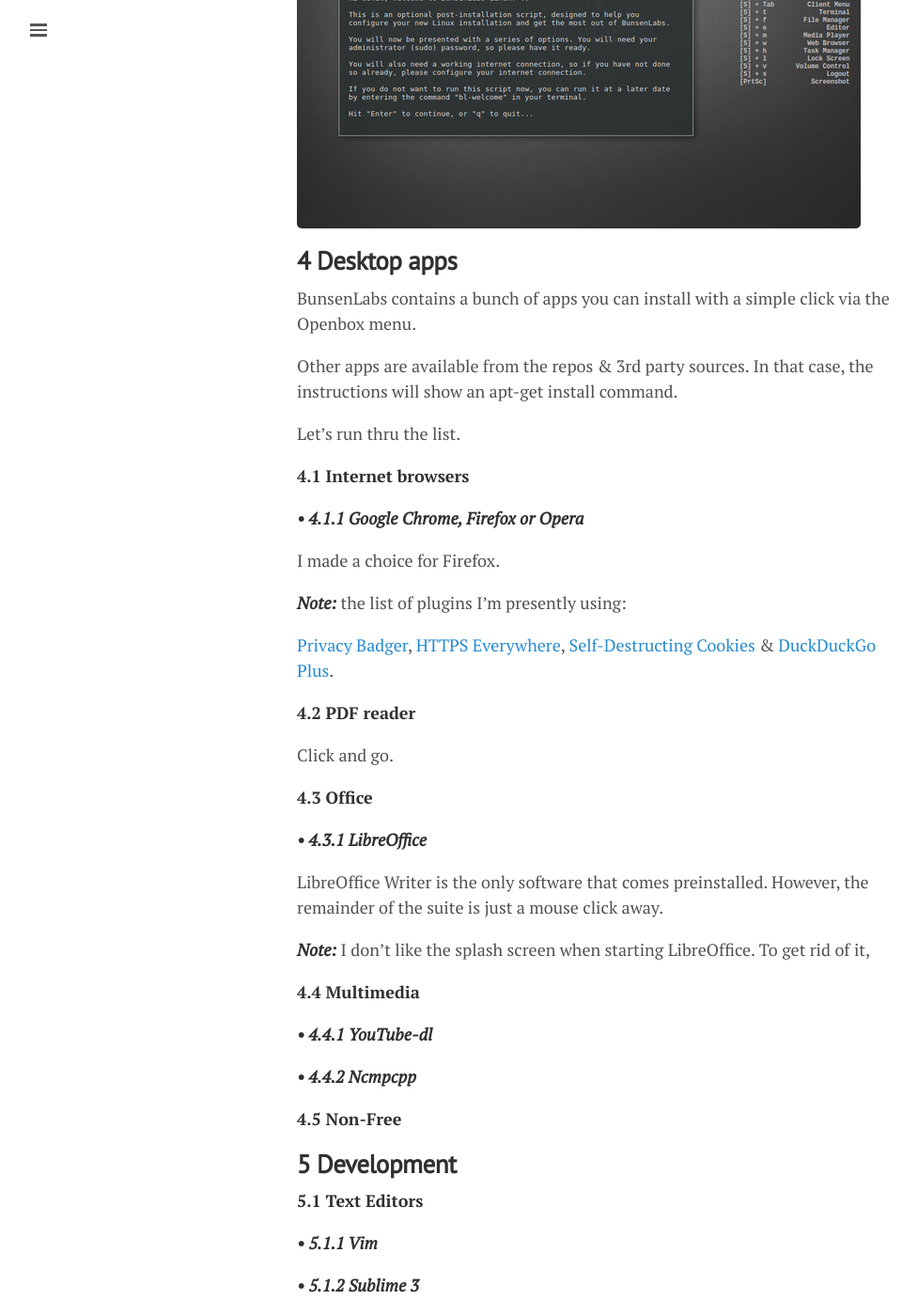
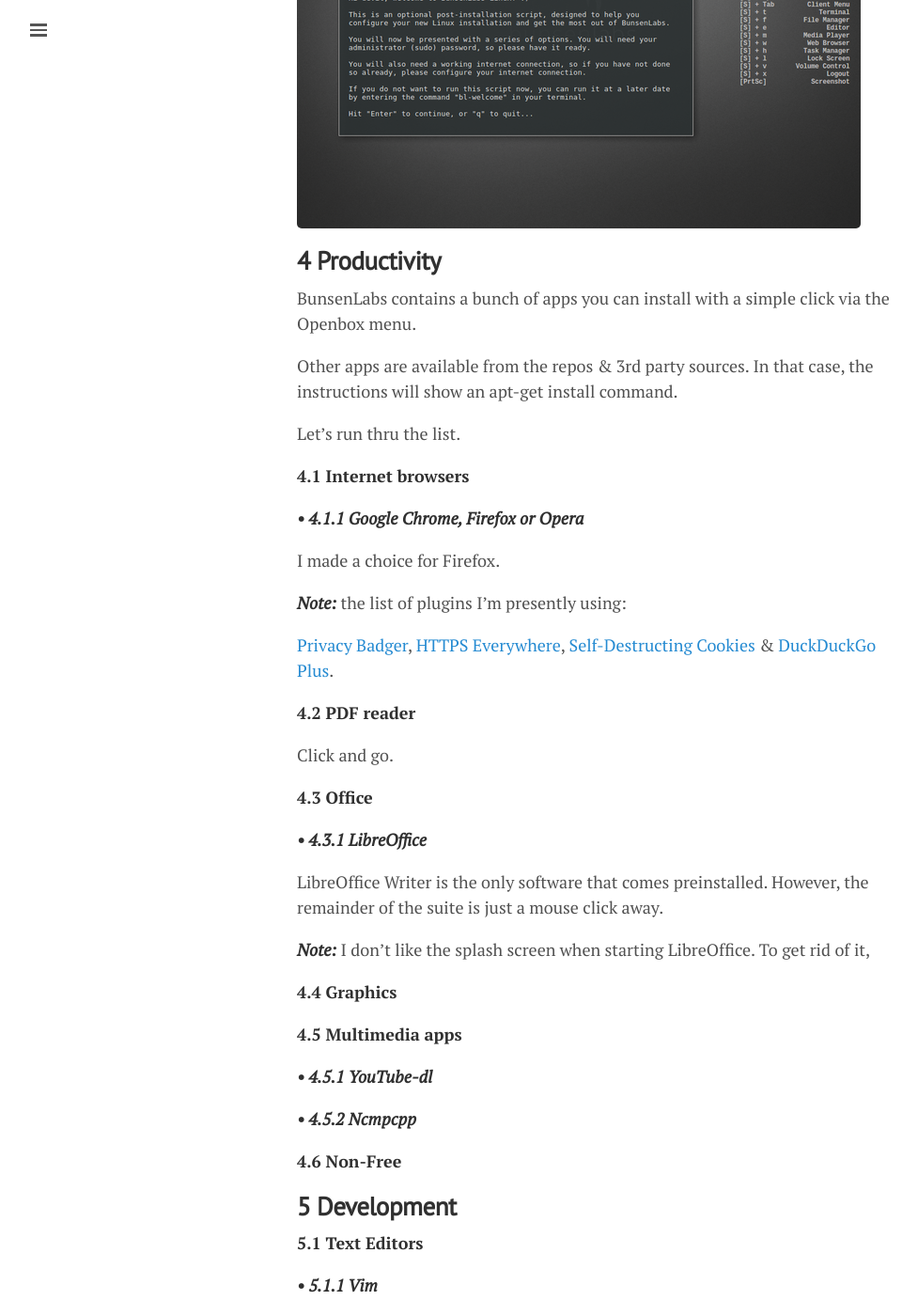
Before and after one commit to lgeurts/lgeurts.github.io, a Jekyll site: the page built from _posts/2017-07-11-bunsenlabs-linux-setup-notes-for dell-inspiron-6000.md, in a window 1280 px wide and 1400 px high, scrolled down 1880 px. Shown: the whole window at 94% size, without its empty margins (0-977 px from the left). Built offline with Jekyll 4.4.1, drawn with Linux system fonts in a browser that asks for light colours; nearby versions of some CDN libraries; comment, search, counter and statistics services are not loaded.

Commit message:
Update 2017-07-11-bunsenlabs-linux-setup-notes-for dell-inspiron-6000.md

```diff
--- a/_posts/2017-07-11-bunsenlabs-linux-setup-notes-for dell-inspiron-6000.md
+++ b/_posts/2017-07-11-bunsenlabs-linux-setup-notes-for dell-inspiron-6000.md
@@ -43,7 +43,7 @@
 
 ![BunsenLabs Welcome](/assets/bunsenlabs-welcome.png)
 
-**4 Desktop apps**
+**4 Productivity**
 ------------------
 
 BunsenLabs contains a bunch of apps you can install with a simple click via the Openbox menu.
@@ -74,13 +74,15 @@
 
 ***Note:*** I don't like the splash screen when starting LibreOffice. To get rid of it,
 
-**4.4 Multimedia**
+**4.4 Graphics**
 
-***• 4.4.1 YouTube-dl***
+**4.5 Multimedia apps**
 
-***• 4.4.2 Ncmpcpp***
+***• 4.5.1 YouTube-dl***
 
-**4.5 Non-Free**
+***• 4.5.2 Ncmpcpp***
+
+**4.6 Non-Free**
 
 **5 Development**
 -----------------
```
